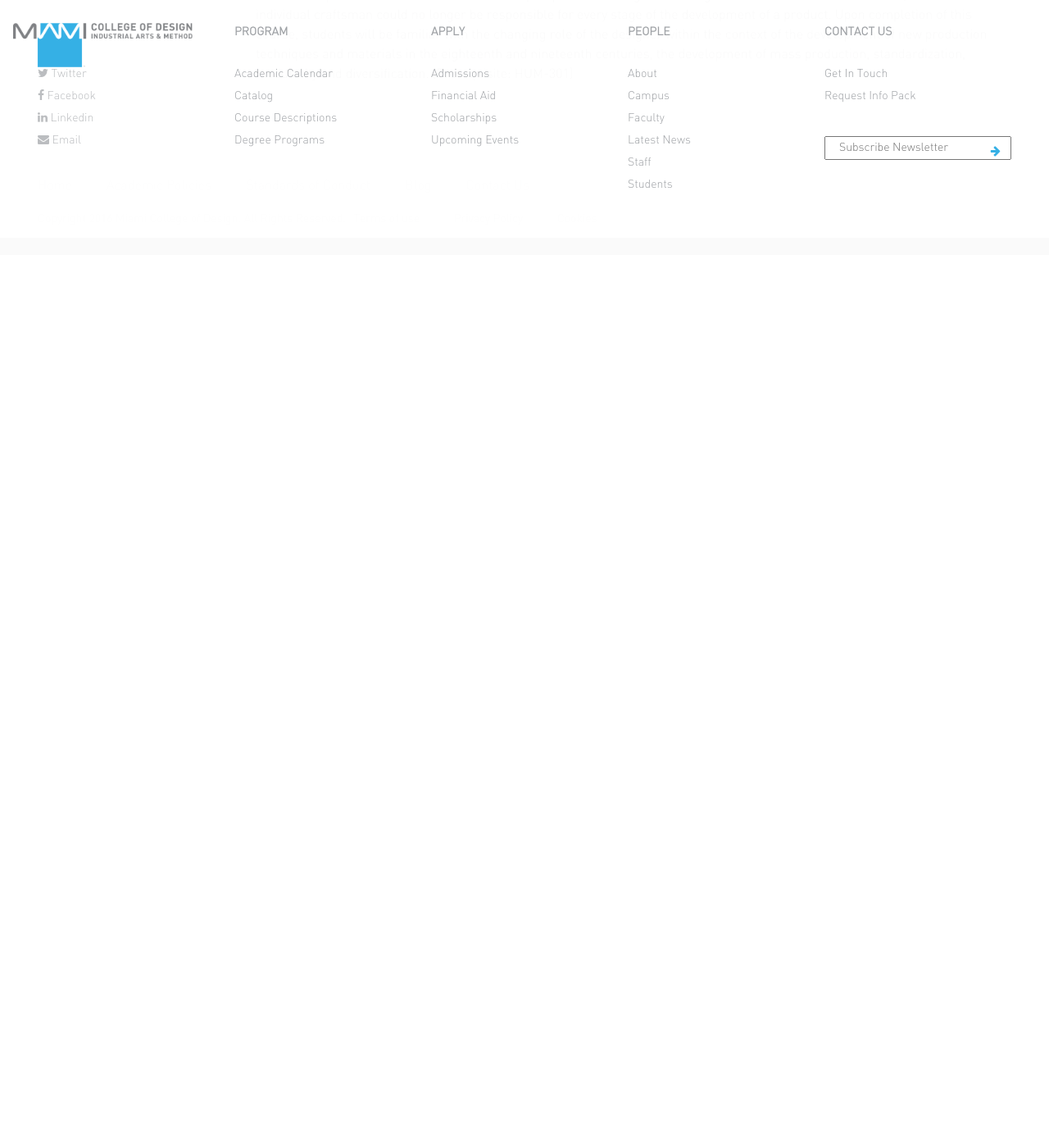
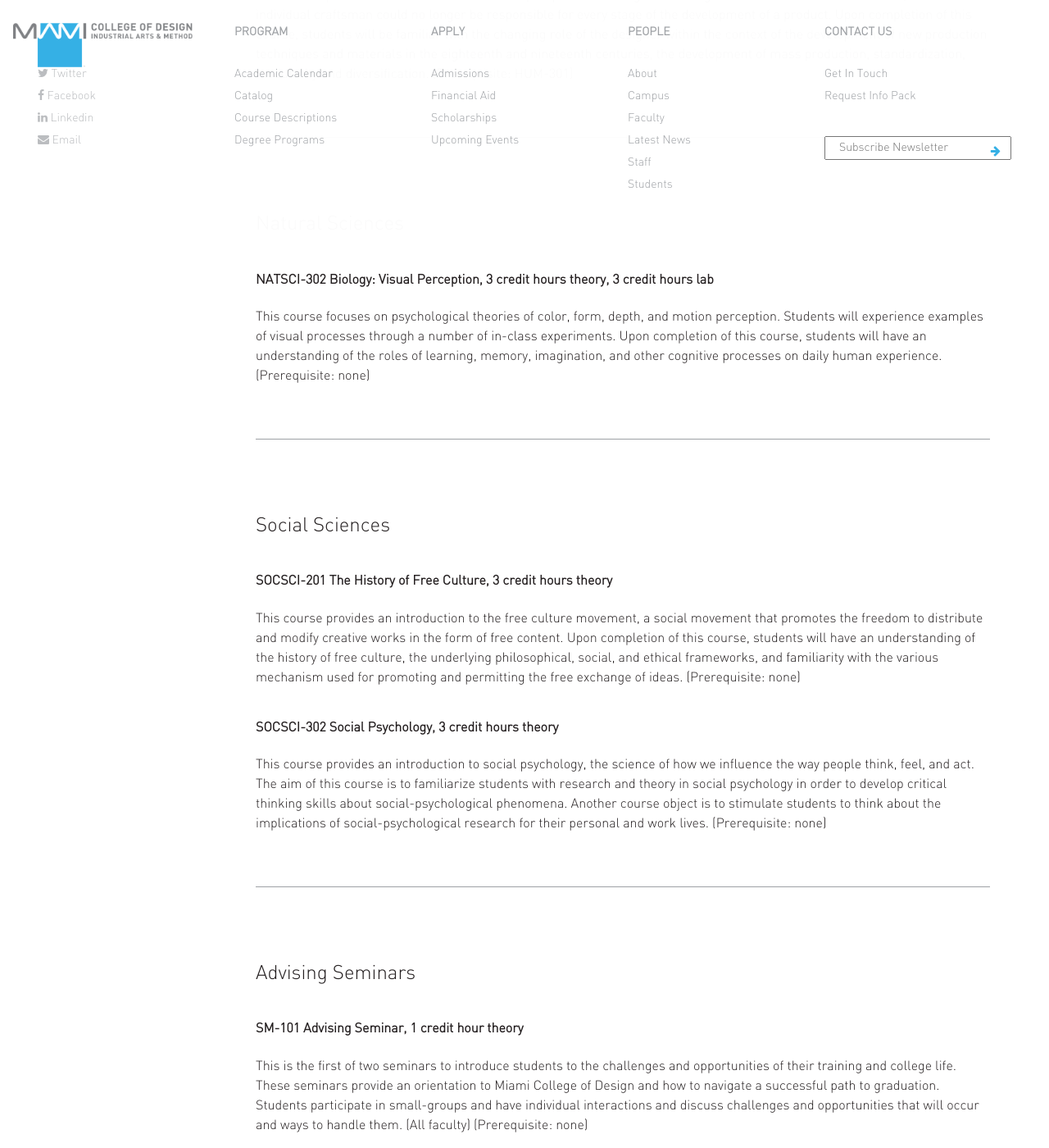
Before and after one commit to akritibhusal/MiamiCollegeofDesign, a Jekyll site: the page built from program/course-descriptions.markdown, in a window 1280 px wide and 1400 px high, scrolled down 7332 px. Shown: the whole window at 82% size. Built offline with Jekyll 4.4.1, drawn with Linux system fonts in a browser that asks for light colours; nearby versions of some CDN libraries; before the commit the page ends 7643 px from its top, so only the background shows below that; some of the changed text lies outside the part shown.

Commit message:
Updated Course Descriptions

```diff
--- a/program/course-descriptions.markdown
+++ b/program/course-descriptions.markdown
@@ -10,6 +10,9 @@ sidemenu:
   engg: Engineering
   enpship: Entrepreneurship
   humanities: Humanities
+  natscience: Natural Science
+  socscience: Social Sciences
+  advseminar: Advising Seminars
 header_title: Course Description
 ---
 
@@ -179,3 +182,49 @@ This course provides an opportunity for students to establish or advance their u
 #### HUM-302 History of Design, 3 credit hours theory
 
 This course provides students with a historical perspective of design as an outgrowth of the Industrial Revolution, when an individual craftsman could no longer be responsible for every stage of the development of a product. Upon completion of this course, students will be familiar with the changing role of the designer within the context of the development of new production techniques and materials in the eighteenth and nineteenth centuries, the development of mass production, standardization, modularity and diversification. (Prerequisite: HUM-301)
+
+{:.sep--line}
+&nbsp;
+
+## Natural Sciences
+{:#natscience}
+
+#### NATSCI-302 Biology: Visual Perception, 3 credit hours theory, 3 credit hours lab
+
+This course focuses on psychological theories of color, form, depth, and motion perception. Students will experience examples of visual processes through a number of in-class experiments. Upon completion of this course, students will have an understanding of the roles of learning, memory, imagination, and other cognitive processes on daily human experience. (Prerequisite: none)
+
+{:.sep--line}
+&nbsp;
+
+## Social Sciences
+{:#socscience}
+
+#### SOCSCI-201 The History of Free Culture, 3 credit hours theory
+
+This course provides an introduction to the free culture movement, a social movement that promotes the freedom to distribute and modify creative works in the form of free content. Upon completion of this course, students will have an understanding of the history of free culture, the underlying philosophical, social, and ethical frameworks, and familiarity with the various mechanism used for promoting and permitting the free exchange of ideas. (Prerequisite: none)
+
+#### SOCSCI-302 Social Psychology, 3 credit hours theory
+
+This course provides an introduction to social psychology, the science of how we influence the way people think, feel, and act. The aim of this course is to familiarize students with research and theory in social psychology in order to develop critical thinking skills about social-psychological phenomena. Another course object is to stimulate students to think about the implications of social-psychological research for their personal and work lives. (Prerequisite: none)
+
+{:.sep--line}
+&nbsp;
+
+## Advising Seminars
+{:#advseminar}
+
+#### SM-101 Advising Seminar, 1 credit hour theory
+
+This is the first of two seminars to introduce students to the challenges and opportunities of their training and college life. These seminars provide an orientation to Miami College of Design and how to navigate a successful path to graduation. Students participate in small-groups and have individual interactions and discuss challenges and opportunities that will occur and ways to handle them. (All faculty) (Prerequisite: none)
+
+#### SM-102 Advising Seminar, 1 credit hour1 theory
+
+This seminar provides additional orientation for first-year students. The goal of this seminar is to enhance student success and satisfaction. Upon completion, students will experience small-group and individual interactions and discuss solutions to personal and academic challenges. (All Faculty) (Prerequisite: SM-101)
+
+#### SM-401 Senior Seminar, 1 credit hour theory
+
+This seminar provides a forum for students to select their senior project topic. There are weekly class meetings as well as individual conference with faculty. Upon completion, students will have defined a method of approach and prepared a thesis proposal to successfully complete a BS degree in Industrial Design. (Design Faculty) (Prerequisite: simultaneous enrollment in ID-450)
+
+#### SM-402 Professional Seminar, 1 credit hour theory
+
+This seminar provides a forum for students to reflect upon their overall program of study at the Miami College of Design and develop a deeper understanding of how their studies have prepared them for their professional careers. Upon completion of this seminar, students will have amassed an annotated portfolio of their work suitable for presenting themselves to the job market. (Design Faculty) (Prerequisite: simultaneous enrollment in ID-499 or EPS-499)
```
